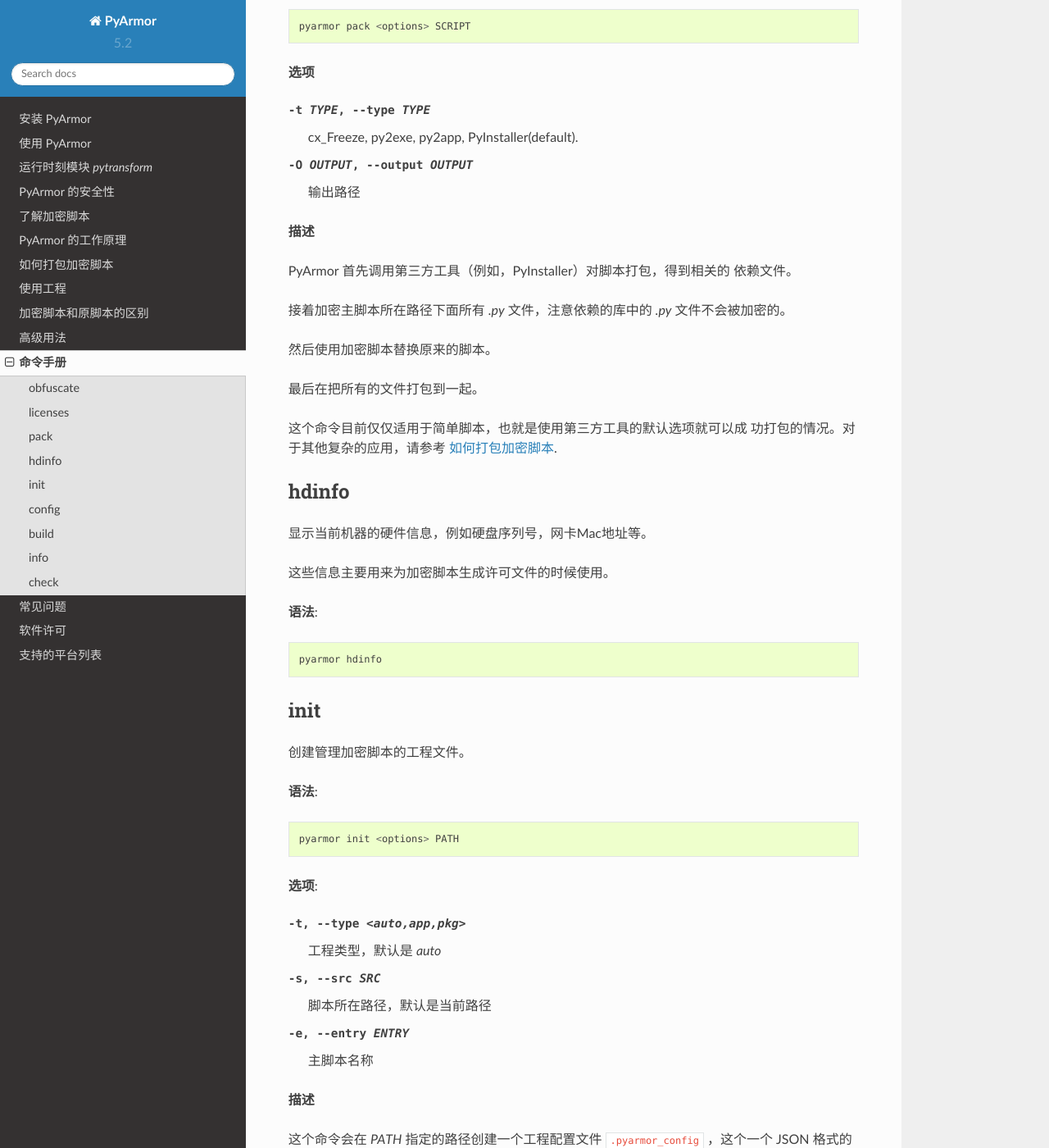
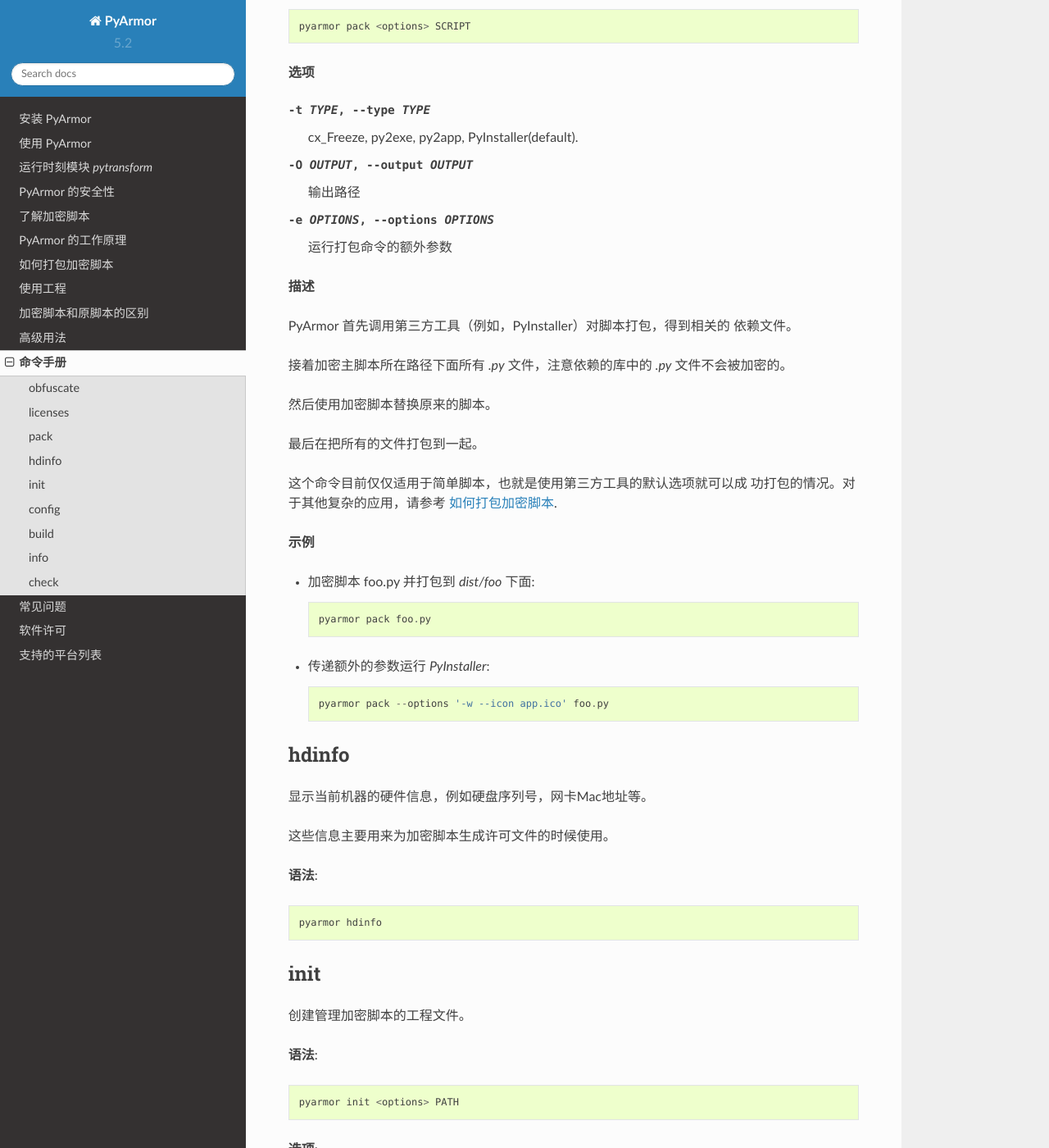
Before and after one commit to dashingsoft/pyarmor-docs-zh, a Sphinx documentation site: the page built from docs/man.rst, in a window 1280 px wide and 1400 px high, scrolled down 4214 px. Shown: the whole window at 82% size. Built offline with Sphinx 7.4.7 and the Read the Docs theme 2.0.0, drawn with Linux system fonts in a browser that asks for light colours.

Commit message:
Add examples for pack

```diff
--- a/docs/man.rst
+++ b/docs/man.rst
@@ -170,8 +170,9 @@
 
 **选项**
 
--t TYPE, --type TYPE        cx_Freeze, py2exe, py2app, PyInstaller(default).
--O OUTPUT, --output OUTPUT  输出路径
+-t TYPE, --type TYPE           cx_Freeze, py2exe, py2app, PyInstaller(default).
+-O OUTPUT, --output OUTPUT     输出路径
+-e OPTIONS, --options OPTIONS  运行打包命令的额外参数
 
 **描述**
 
@@ -186,6 +187,16 @@
 
 这个命令目前仅仅适用于简单脚本，也就是使用第三方工具的默认选项就可以成
 功打包的情况。对于其他复杂的应用，请参考 :ref:`如何打包加密脚本`.
+
+**示例**
+
+* 加密脚本 foo.py 并打包到 `dist/foo` 下面::
+
+    pyarmor pack foo.py
+
+* 传递额外的参数运行 `PyInstaller`::
+
+    pyarmor pack --options '-w --icon app.ico' foo.py
 
 .. _hdinfo:
 
```
